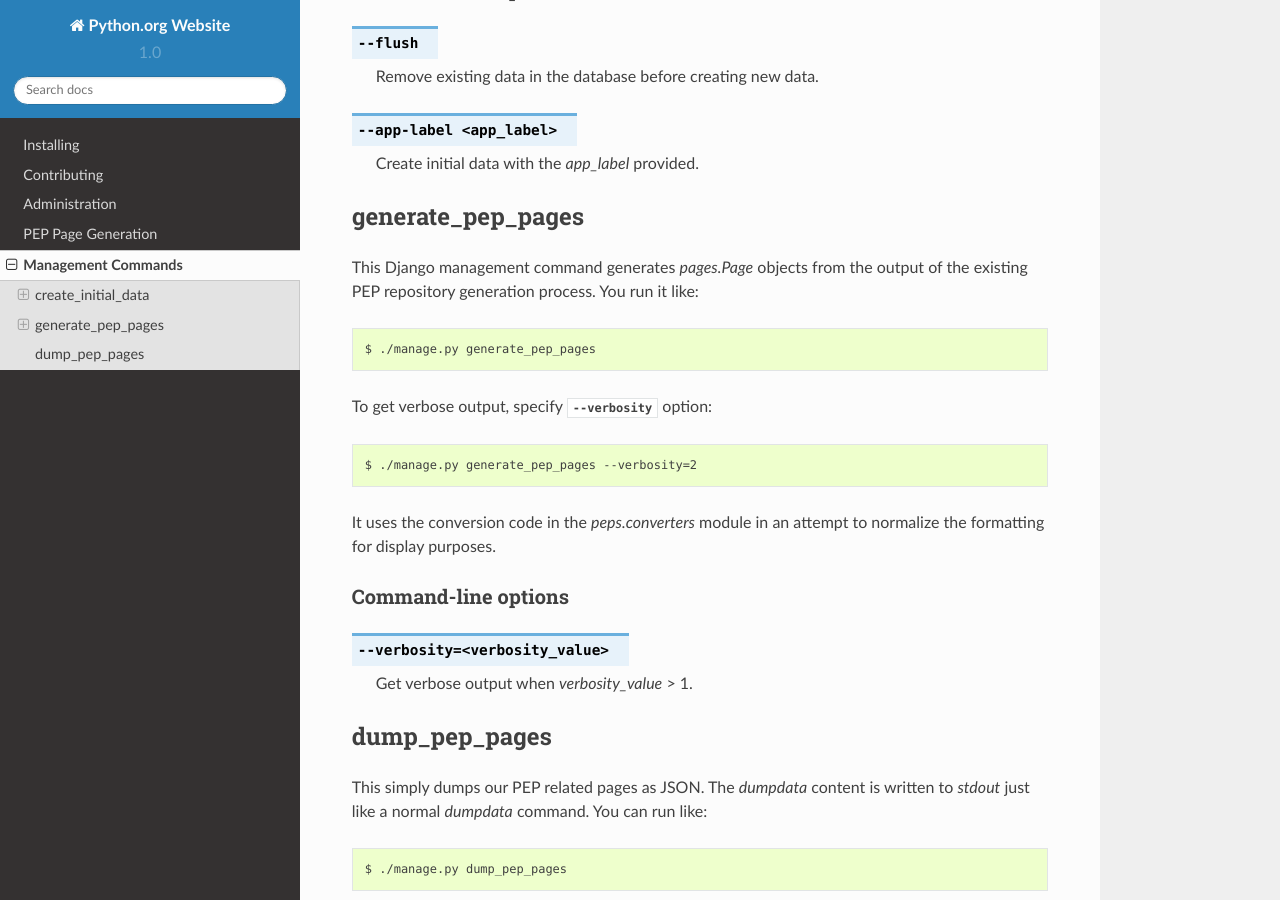
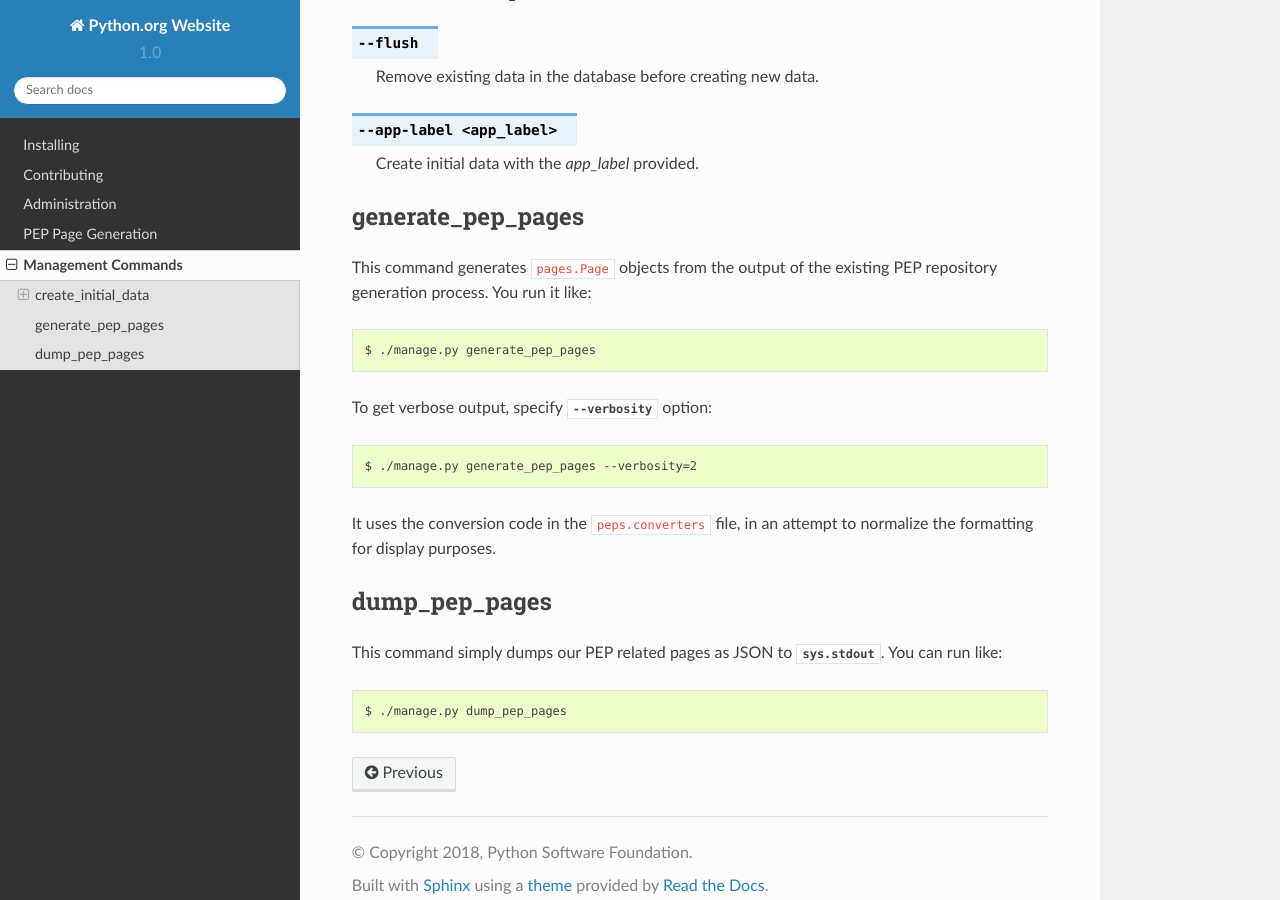
Before and after one commit to python/pythondotorg, a Sphinx documentation site: the page built from docs/source/commands.rst, in a window 1280 px wide and 900 px high, scrolled down 610 px. Built offline with Sphinx 7.4.7 and the Read the Docs theme 2.0.0, drawn with Linux system fonts in a browser that asks for light colours.

Commit message:
Updated Management Commands rst with review comments

```diff
--- a/docs/source/commands.rst
+++ b/docs/source/commands.rst
@@ -1,4 +1,4 @@
-.. _management-commands
+.. _management-commands:
 
 Management Commands
 ===================
@@ -41,7 +41,7 @@ Command-line options
 generate_pep_pages
 ------------------
 
-This Django management command generates `pages.Page` objects from the output
+This command generates ``pages.Page`` objects from the output
 of the existing PEP repository generation process. You run it like::
 
     $ ./manage.py generate_pep_pages
@@ -50,24 +50,14 @@ To get verbose output, specify :option:`--verbosity` option::
 
     $ ./manage.py generate_pep_pages --verbosity=2
 
-It uses the conversion code in the `peps.converters` module in an attempt to
+It uses the conversion code in the ``peps.converters`` file, in an attempt to
 normalize the formatting for display purposes.
-
-Command-line options
-^^^^^^^^^^^^^^^^^^^^
-
-.. program:: manage.py generate_pep_pages
-
-.. option:: --verbosity=<verbosity_value>
-
-   Get verbose output when *verbosity_value* > 1.
 
 .. _command-dump-pep-pages:
 
 dump_pep_pages
 --------------
 
-This simply dumps our PEP related pages as JSON. The `dumpdata` content is
-written to `stdout` just like a normal `dumpdata` command. You can run like::
+This command simply dumps our PEP related pages as JSON to :attr:`sys.stdout`. You can run like::
 
     $ ./manage.py dump_pep_pages
--- a/docs/source/pep_generation.rst
+++ b/docs/source/pep_generation.rst
@@ -23,12 +23,12 @@ The PEP Page Generation process is as follows:
    of the cloned PEP Repository
 
 4. Generate PEP pages in your ``pythondotorg`` repository
-(More details at :ref: `command-generate-pep-pages`). You can run like::
+   (More details at :ref:`command-generate-pep-pages`). You can run like::
 
    $ ./manage.py generate_pep_pages
 
 This process runs periodically via cron to keep the PEP pages up to date.
 
-See :ref: `management-commands` for all Management Commands.
+See :ref:`management-commands` for all management commands.
 
 .. _PEP Repository: https://github.com/python/peps.git
```
